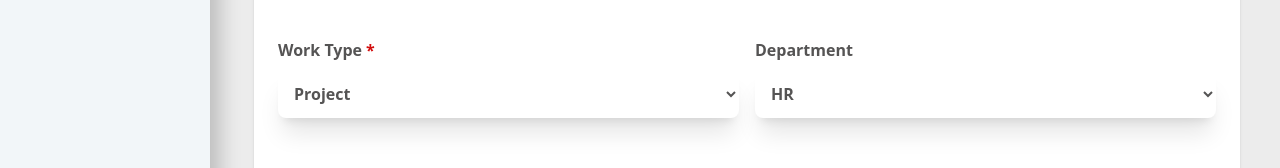
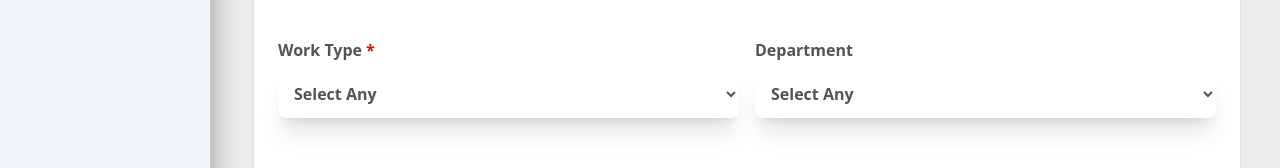
Before and after one commit to Rafidulemon/hr_mgt, a React (Vite) app: page /atoms in a window 1280 px wide. Shown: the part 5439-5607 px from the top of the page. Built offline with nearby package versions, Linux system fonts and the light colour scheme.

Commit message:
added a default value

```diff
--- a/src/components/atoms/selectBox/SelectBox.tsx
+++ b/src/components/atoms/selectBox/SelectBox.tsx
@@ -26,6 +26,7 @@ export default function SelectBox({
     }
   };
 
+  const allOptions = [{ label: "Select Any", value: "default" }, ...options];
   return (
     <div className="flex flex-col">
       <div className="flex flex-row gap-1 mb-2">
@@ -48,7 +49,7 @@ export default function SelectBox({
         focus:outline-none hover:cursor-pointer ${className}`}
       >
         {options.length > 0 ? (
-          options.map((option, index) => (
+          allOptions.map((option, index) => (
             <option
               key={index}
               value={option.value}
```
